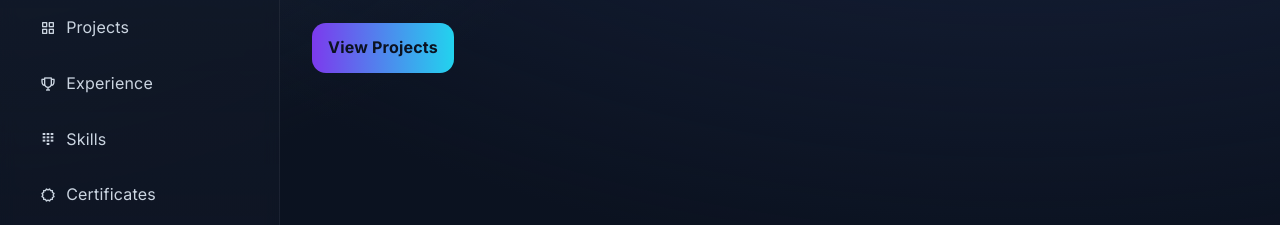
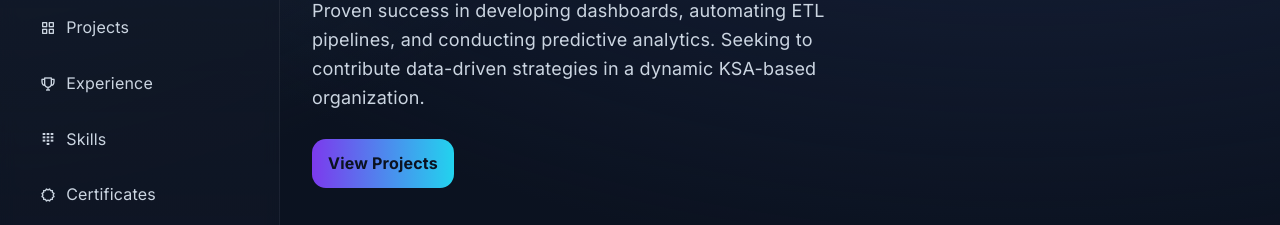
Before and after one commit to Shaheryar-Data-Analyst/Shaheryar-Data-Analyst.github.io, a plain HTML site: page index.html in a window 1280 px wide. Shown: the part 371-596 px from the top of the page. Drawn offline with nearby package versions, Linux system fonts and the light colour scheme.

Commit message:
Update index.html

```diff
--- a/index.html
+++ b/index.html
@@ -93,7 +93,10 @@
       <section id="home" class="section hero">
         <div>
           <h1>Building <span class="gradient">clean products</span><br/> with data & code</h1>
-          <p class="lead">Full‑stack developer with an M.Sc. in Data Science. I ship real‑world business apps, analytics dashboards, and AI‑powered features.</p>
+          <p class="lead">Experienced Data Analyst with over 5 years of expertise in transforming raw data into actionable business
+insights. Recently relocated to Saudi Arabia with a transferable Iqama. Proven success in developing dashboards,
+automating ETL pipelines, and conducting predictive analytics. Seeking to contribute data-driven strategies in
+a dynamic KSA-based organization.</p>
           <div class="cta">
             <a class="btn primary" href="#projects">View Projects</a>
           </div>
```
